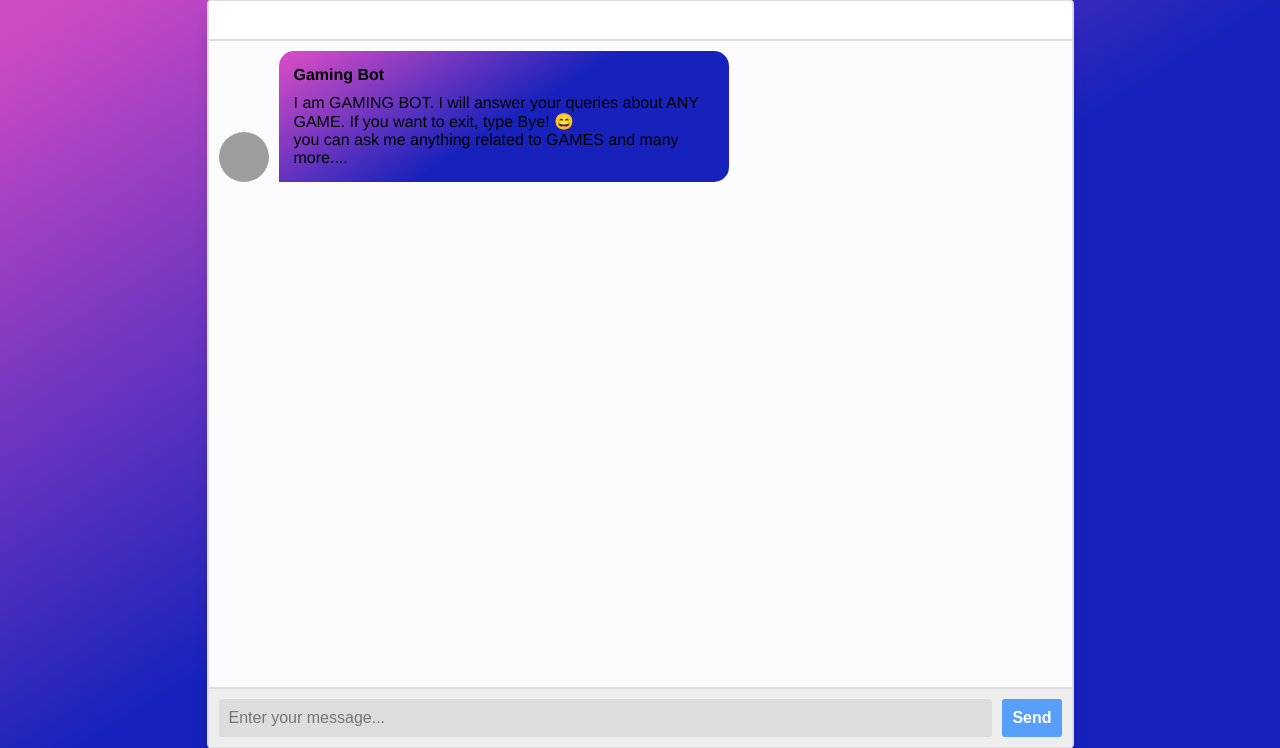
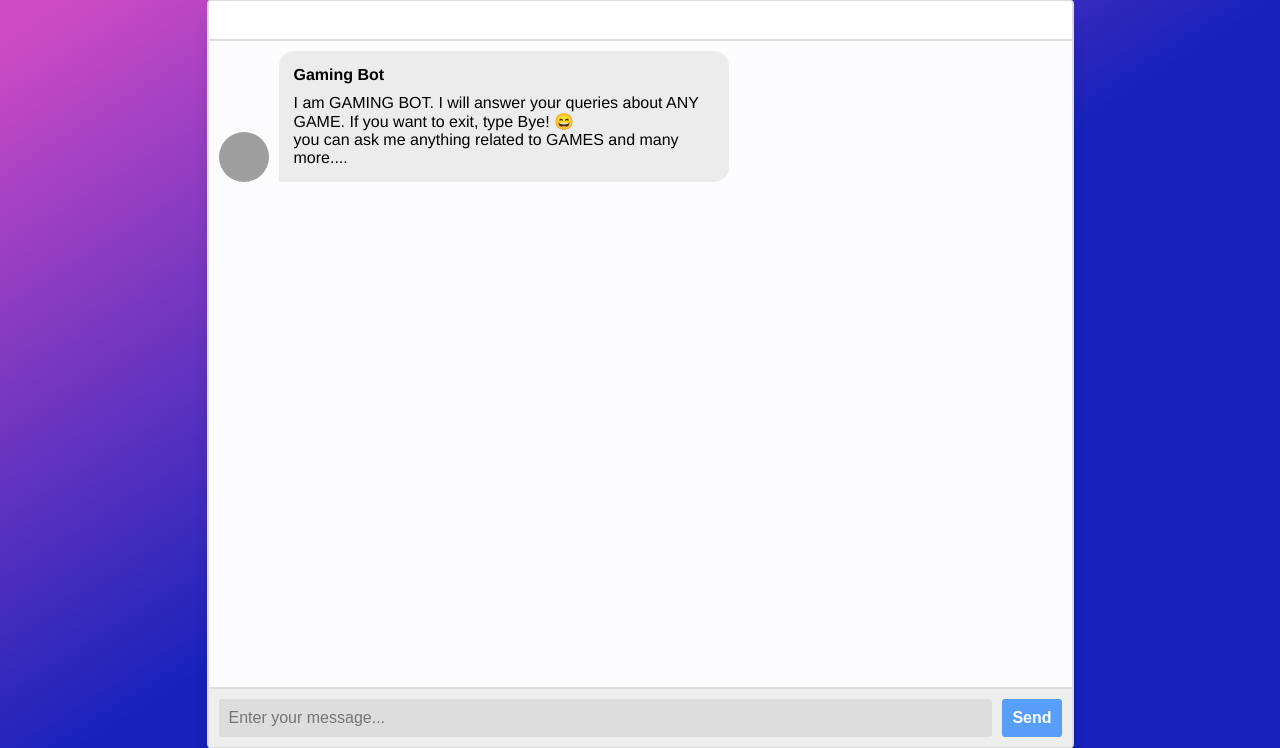
Before and after one commit to charan-kumardot/game-bot-python, a Flask app: page / in a window 1280 px wide. Shown: the part 26-774 px from the top of the page. Run offline with Flask 2, Linux system fonts and the light colour scheme; some libraries are stand-ins or nearby versions; grey boxes are pictures that could not be loaded.

Commit message:
Update style.css

```diff
--- a/static/styles/style.css
+++ b/static/styles/style.css
@@ -86,8 +86,7 @@
     max-width: 450px;
     padding: 15px;
     border-radius: 15px;
-    background: rgb(22,34,187);
-    background: linear-gradient(328deg, rgba(22,34,187,1) 48%, rgba(207,75,197,1) 96%);
+    background: var(--left-msg-bg);
   }
   .msg-info {
     display: flex;
```
